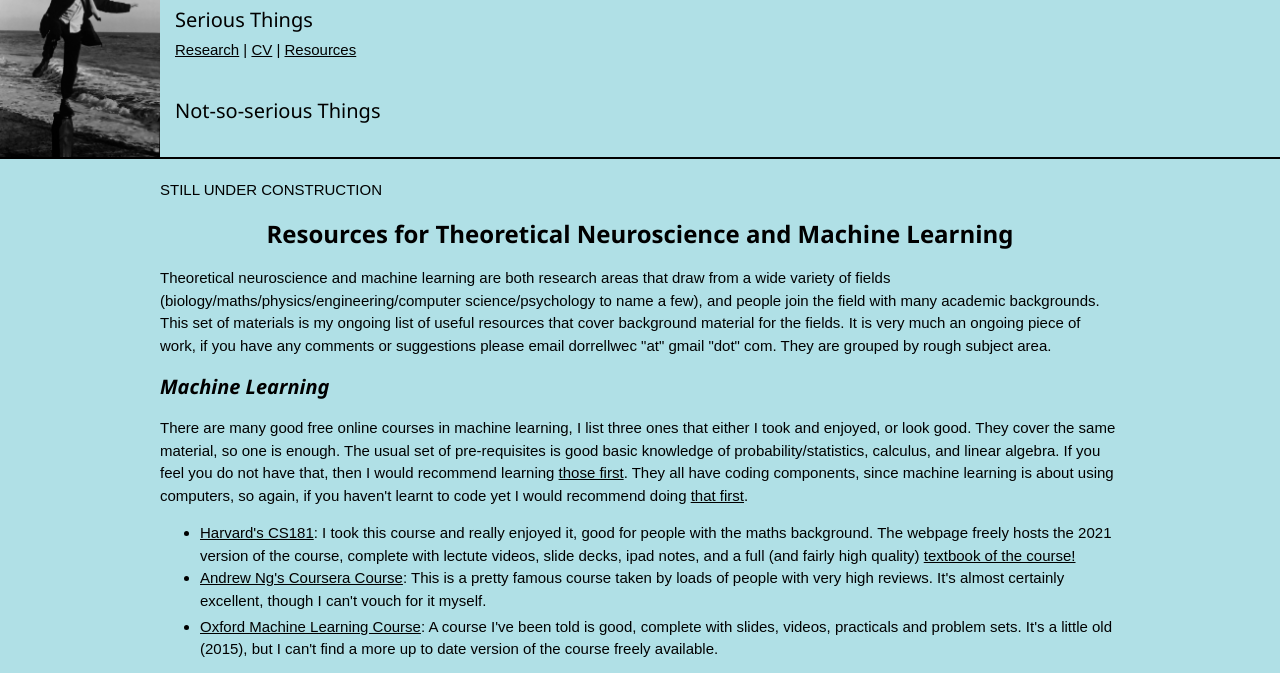
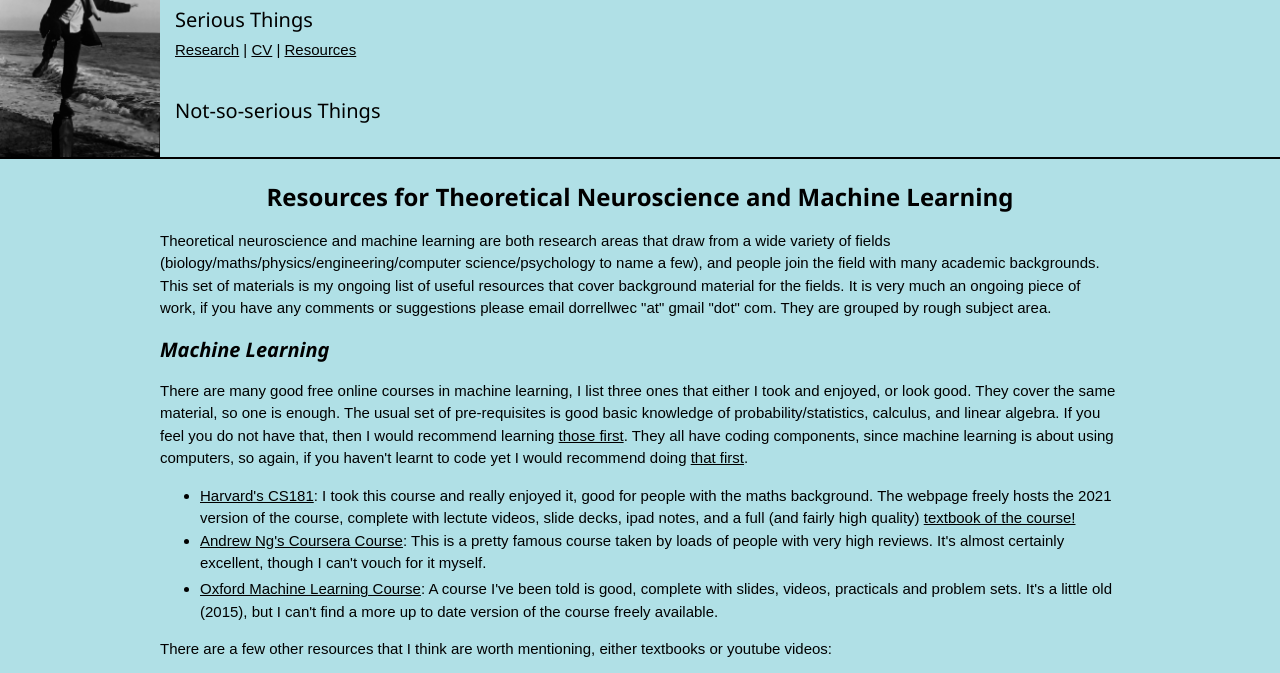
Before and after one commit to WilburDoz/WilburDoz.github.io, a plain HTML site: page resources.html in a window 1280 px wide. Shown: the part 75-748 px from the top of the page. Drawn offline with nearby package versions, Linux system fonts and the light colour scheme.

Commit message:
Remove construction mark

```diff
--- a/resources.html
+++ b/resources.html
@@ -23,7 +23,6 @@
 	</div>
 	<hr style = "clear:both;border-top: 2px solid;">
 	<div id = "Text" style = "width:75%;margin:0 auto;text-align:left;font-family:Arial;padding-left = 20%">
-        <p> STILL UNDER CONSTRUCTION </p>
         <h3 style = "font-weight:bold;text-align:center;"> Resources for Theoretical Neuroscience and Machine Learning </h3>
         <p> Theoretical neuroscience and machine learning are both research areas that draw from a wide variety of fields (biology/maths/physics/engineering/computer science/psychology
             to name a few), and people join the field with many academic backgrounds. This set of materials is my ongoing list of useful resources that
```
